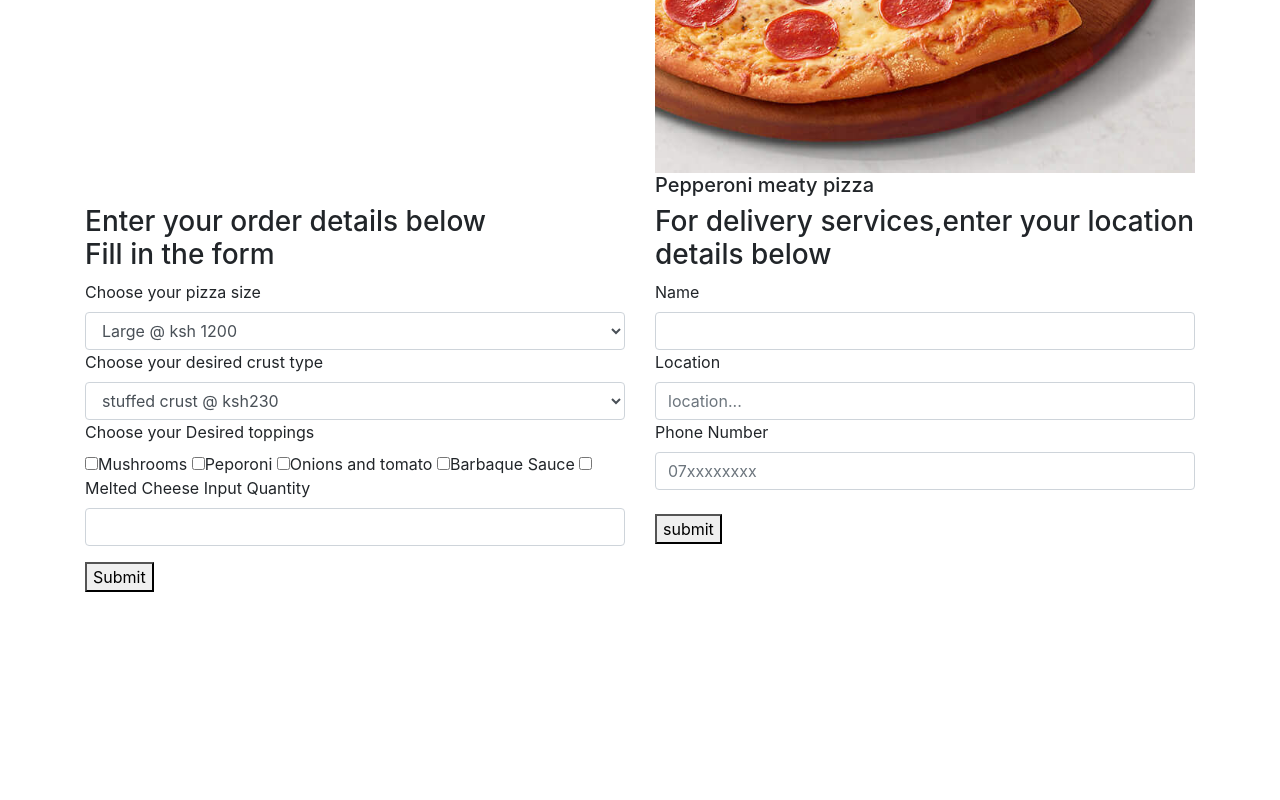
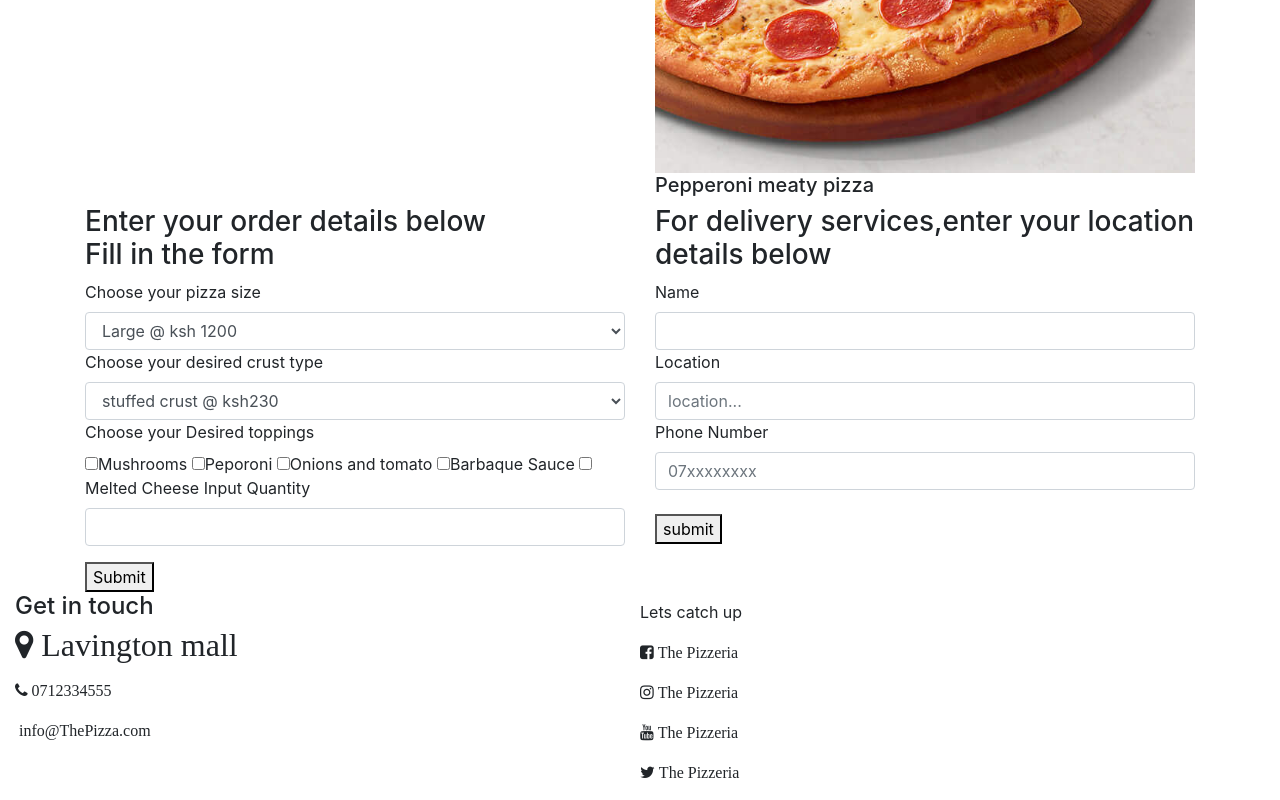
Before and after one commit to coder-mylles/assign4, a plain HTML site: page index.html in a window 1280 px wide. Shown: the part 934-1734 px from the top of the page. Before the commit the page ends 1526 px from the top, so only its background shows below. Drawn offline with nearby package versions, Linux system fonts and the light colour scheme; a web font is replaced by a local one.

Commit message:
add socials and contact number

```diff
--- a/index.html
+++ b/index.html
@@ -103,3 +103,26 @@
                 </div>
             </div>
         </div>
+    </div>
+    <div class="container-fluid footer row">
+        <div class="col-md-6 Get in touch">
+            <h4>Get in touch</h4>
+            <p><i class="fa fa-map-marker fa-2x">&nbsp;Lavington mall</i></p>
+            <p><i class="fa fa-phone">&nbsp;0712334555</i></p>
+            <p><i class="fa fa-email">&nbsp;info@ThePizza.com</i></p>
+        </div>
+        <div class="col-md-6 social icons">
+            <div id="contacts" class="small-divs">
+                <h4></h4>
+                <p>Lets catch up</p>
+                <p><i class="fa fa-facebook-square">&nbsp;The Pizzeria</i></p>
+                <p><i class="fa fa-instagram">&nbsp;The Pizzeria</i></p>
+                <p><i class="fa fa-youtube ">&nbsp;The Pizzeria</i></p>
+                <p><i class="fa fa-twitter ">&nbsp;The Pizzeria</i></p>
+            </div>
+        </div>
+    </div>
+</div>
+</body>
+
+</html>
```
